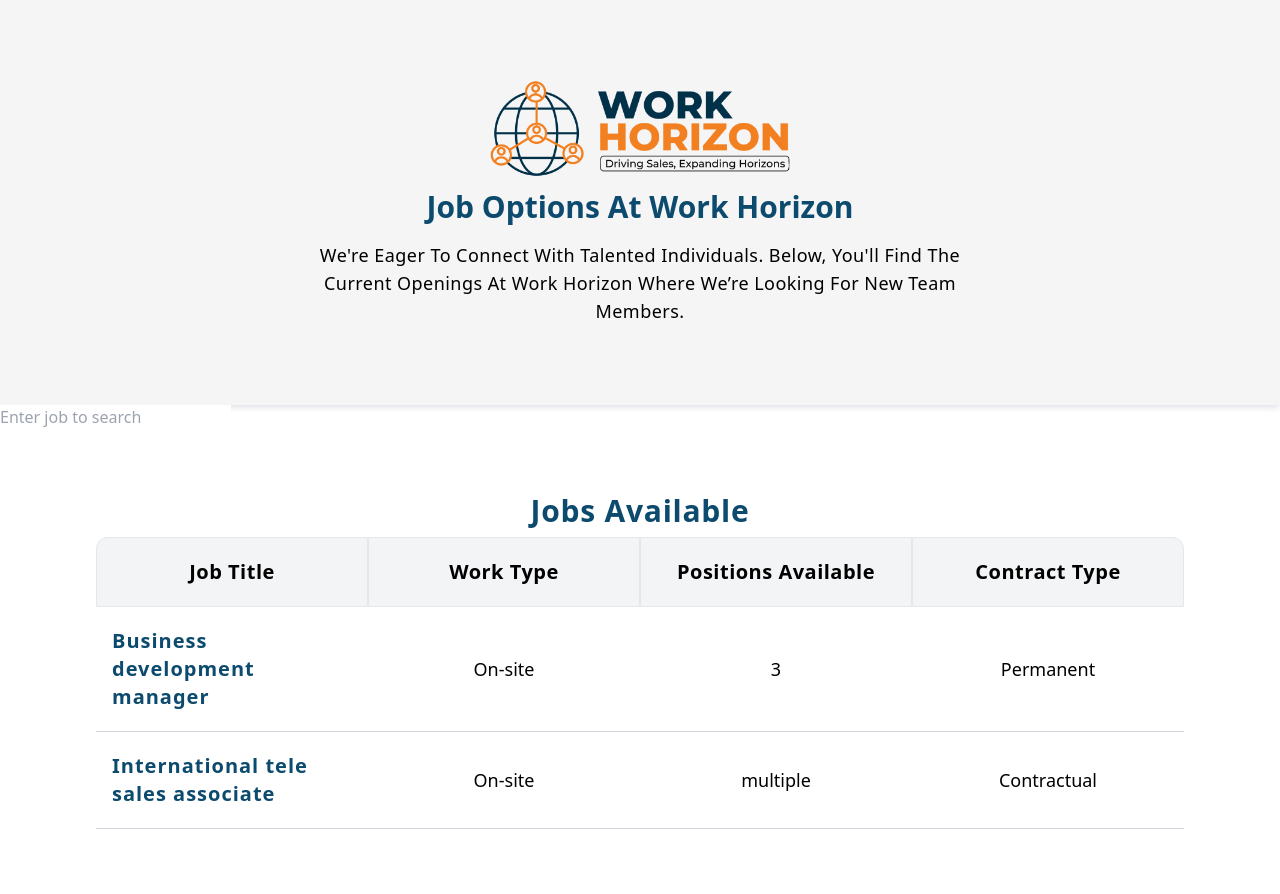
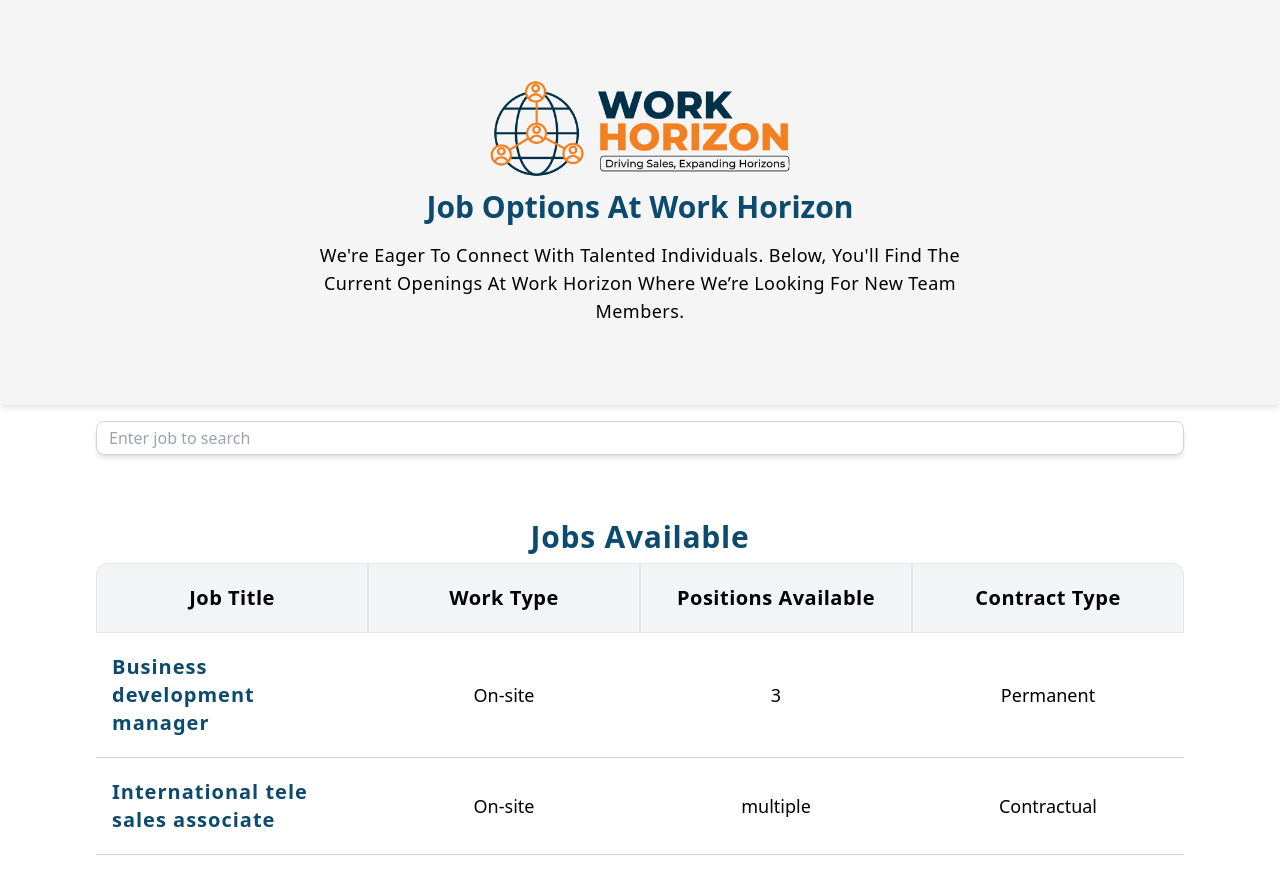
Before and after one commit to AnserShafiq/WorkHorizon, a Next.js app: page /careers/jobs in a window 1280 px wide. Shown: the top 894 px of the page. Built offline with nearby package versions, Linux system fonts and the light colour scheme.

Commit message:
March 05,2025: Added search section in the Jobs page

```diff
--- a/app/careers/jobs/page.tsx
+++ b/app/careers/jobs/page.tsx
@@ -1,11 +1,18 @@
 import JobsTable from "@/app/ui/careers/jobs/jobstable"
 import SearchJob from "@/app/ui/careers/jobs/searchjob"
 
-export default function Page() {
+export default async function Page(props:{
+    searchParams?:Promise<{
+        query?:string,
+    }>
+}) {
+
+    const searchParams = await props.searchParams
+    const query = searchParams?.query || ''
     return(
         <>
             <SearchJob placeholder="Enter job to search"/>
-            <JobsTable  />
+            <JobsTable query={query} />
         </>
     )
 }
--- a/app/ui/careers/jobs/jobstable.tsx
+++ b/app/ui/careers/jobs/jobstable.tsx
@@ -1,9 +1,10 @@
 import { JobOptions } from "@/app/lib/joboptions";
 import Link from "next/link";
 
-export default function JobsTable() {
-    const toSearch = ''
-    const toDisplay = JobOptions.filter((job) => job.title.toLowerCase().includes(toSearch.toLowerCase()))
+export default function JobsTable({query}:{query:string}) {
+
+    // const toSearch = ''
+    const toDisplay = JobOptions.filter((job) => job.title.toLowerCase().includes(query.toLowerCase()))
     return (
         <div className="container w-[88%] lg:w-full min-h-[80vh] py-14">
             <h3 className='text-2xl lg:text-3xl font-bold text-sky-900 my-2 text-center tracking-wide'>Jobs Available</h3>
--- a/app/ui/careers/jobs/searchjob.tsx
+++ b/app/ui/careers/jobs/searchjob.tsx
@@ -18,9 +18,9 @@ export default function SearchJob({placeholder} :{placeholder:string}){
         replace(`${pathname}?${params.toString()}`)
     },300)
     return(
-        <div className='relative flex flex-1 flex-shrink-0'>
+        <div className='relative flex flex-1 flex-shrink-0 container mt-4'>
             <label htmlFor='search' className="sr-only">To Search</label>
-            <input placeholder={placeholder} defaultValue={searchParams.get('query')?.toString()} onChange={(e) => handleSearch(e.target.value)}/>
+            <input placeholder={placeholder} className='border border-gray-300 w-full px-3 py-1 rounded-lg shadow-md' defaultValue={searchParams.get('query')?.toString()} onChange={(e) => handleSearch(e.target.value)}/>
         </div>
     )
 }
```
